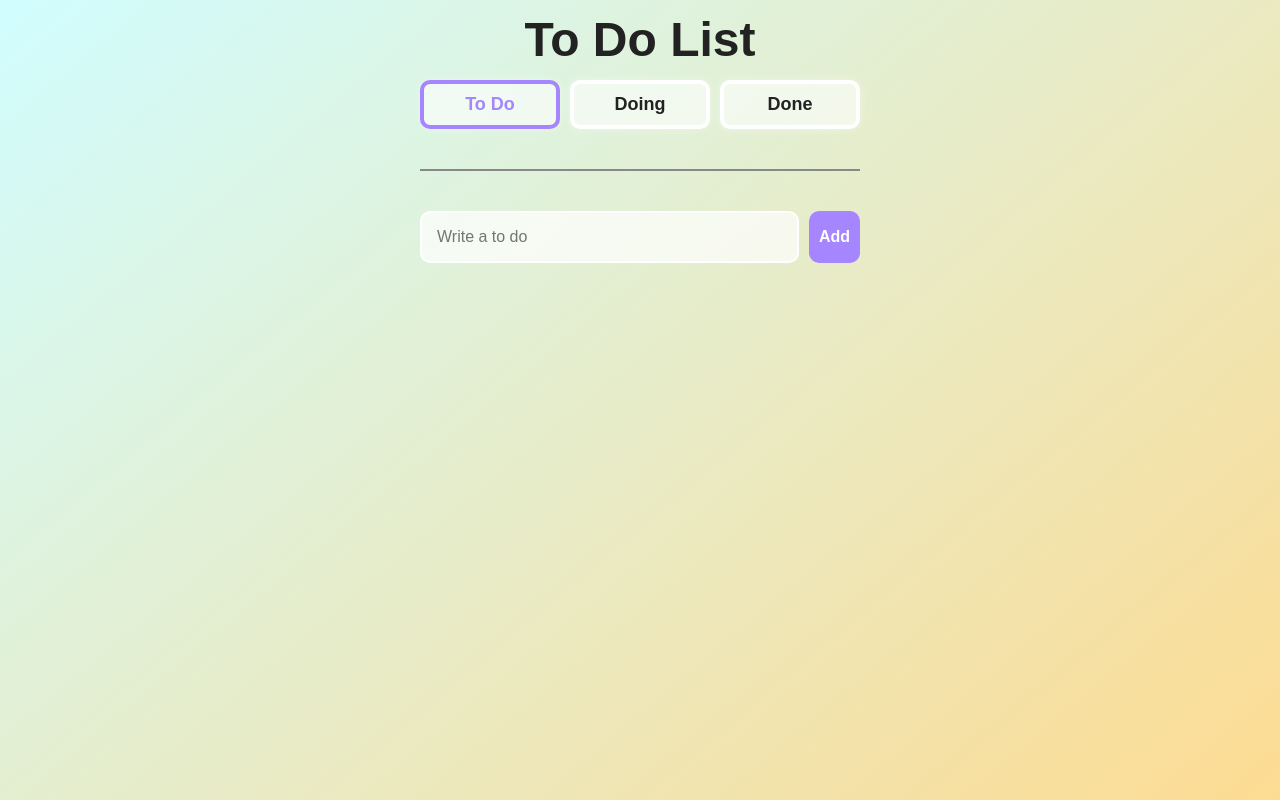
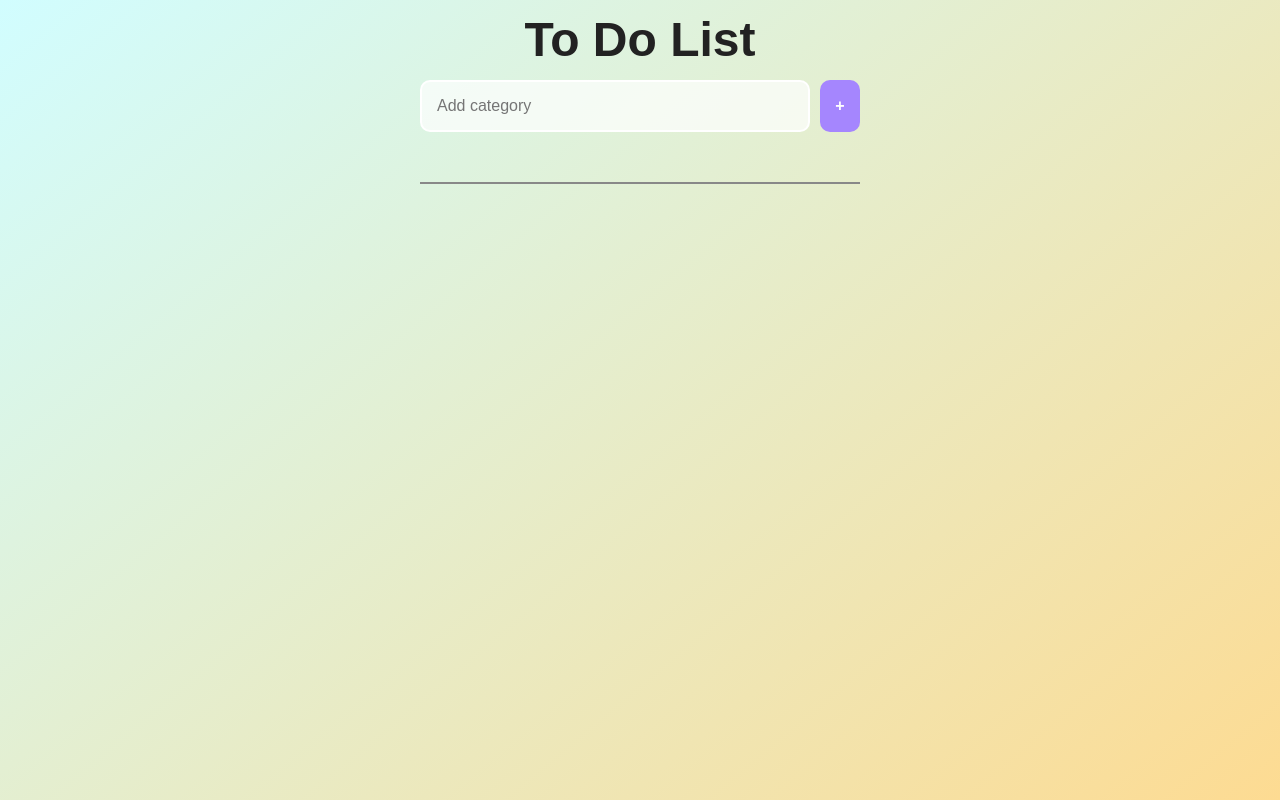
Before and after one commit to hdy86/cate-custom-todolist, a React (Create React App) app: page / in a window 1280 px wide. Built offline with nearby package versions, Linux system fonts and the light colour scheme.

Commit message:
category 추가 기능

```diff
--- a/src/atoms.ts
+++ b/src/atoms.ts
@@ -1,22 +1,24 @@
 import { atom, selector } from "recoil";
 
 export const TODO_KEY = "toDos";
+export const CATEGORIES_KEY = "categories";
 
-export enum Categories {
-  "TO_DO" = "TO_DO",
-  "DOING" = "DOING",
-  "DONE" = "DONE",
-}
-
+const localCategory = localStorage.getItem("categories");
+const localCategoryObj = JSON.parse(localCategory ?? "[]");
 export interface IToDo {
   id: number;
   text: string;
-  category: Categories;
+  category: string;
 }
 
-export const categoryState = atom<Categories>({
+export const categoryState = atom<string>({
   key: "category",
-  default: Categories.TO_DO,
+  default: localCategoryObj.length === 0 ? "" : localCategoryObj[0],
+});
+
+export const categoriesState = atom<string[]>({
+  key: "categories",
+  default: localCategoryObj,
 });
 
 export const toDoState = atom<IToDo[]>({
--- /dev/null
+++ b/src/components/CategoryBtns.tsx
@@ -0,0 +1,100 @@
+import styled from "styled-components";
+import { useEffect } from "react";
+import { useForm } from "react-hook-form";
+import { useRecoilState } from "recoil";
+import { categoriesState, CATEGORIES_KEY, categoryState } from "../atoms";
+
+const Form = styled.form`
+  display: flex;
+  gap: 10px;
+  margin-bottom: 10px;
+`;
+const Input = styled.input`
+  flex: 1;
+  padding: 15px;
+  border: 2px solid #fff;
+  border-radius: 10px;
+  background: rgba(255, 255, 255, 0.7);
+  font-size: 16px;
+  color: ${(props) => props.theme.textColor};
+`;
+const Btn = styled.button`
+  width: 40px;
+  border: none;
+  border-radius: 10px;
+  background: ${(props) => props.theme.accentColor};
+  font-size: 16px;
+  color: ${(props) => props.theme.textColor2};
+  font-weight: bold;
+  cursor: pointer;
+`;
+const ToDoBtnWrap = styled.div`
+  display: grid;
+  grid-template-columns: 1fr 1fr 1fr;
+  gap: 10px;
+  padding-bottom: 40px;
+  margin-bottom: 40px;
+  border-bottom: 2px solid #888;
+`;
+const ToDoBtn = styled.button<{ isActive: boolean }>`
+  padding: 10px;
+  border-width: 4px;
+  border-style: solid;
+  border-color: ${(props) =>
+    props.isActive ? props.theme.accentColor : "#fff"};
+  border-radius: 10px;
+  background: rgba(255, 255, 255, 0.6);
+  box-shadow: 0 0 10px rgba(255, 255, 255, 0.4);
+  font-size: 18px;
+  color: ${(props) =>
+    props.isActive ? props.theme.accentColor : props.theme.textColor};
+  font-weight: bold;
+  cursor: pointer;
+`;
+
+interface IForm {
+  cate: string;
+}
+
+function CategoryBtns() {
+  const [category, setCategory] = useRecoilState(categoryState);
+  const [categories, setCategories] = useRecoilState(categoriesState);
+  const { register, handleSubmit, setValue } = useForm<IForm>();
+  const handleValid = ({ cate }: IForm) => {
+    setCategories((state) => [...state, cate]);
+    setValue("cate", "");
+  };
+  const onClick = (cate: string) => {
+    setCategory(cate);
+  };
+
+  useEffect(() => {
+    localStorage.setItem(CATEGORIES_KEY, JSON.stringify(categories));
+    categories.length === 1 && setCategory(categories[0]);
+  }, [categories]);
+
+  return (
+    <>
+      <Form onSubmit={handleSubmit(handleValid)}>
+        <Input
+          {...register("cate", { required: "Please write Category" })}
+          placeholder={`Add category`}
+        />
+        <Btn>+</Btn>
+      </Form>
+      <ToDoBtnWrap>
+        {categories.map((item) => (
+          <ToDoBtn
+            key={item}
+            isActive={item === category}
+            onClick={() => onClick(item)}
+          >
+            {item}
+          </ToDoBtn>
+        ))}
+      </ToDoBtnWrap>
+    </>
+  );
+}
+
+export default CategoryBtns;
--- a/src/components/CreateToDo.tsx
+++ b/src/components/CreateToDo.tsx
@@ -18,7 +18,7 @@ const Input = styled.input`
   color: ${(props) => props.theme.textColor};
 `;
 const Btn = styled.button`
-  padding: 10px;
+  width: 40px;
   border: none;
   border-radius: 10px;
   background: ${(props) => props.theme.accentColor};
@@ -49,9 +49,9 @@ function CreateToDo() {
     <Form onSubmit={handleSubmit(handleValid)}>
       <Input
         {...register("toDo", { required: "Please write To Do" })}
-        placeholder="Write a to do"
+        placeholder={`Add ${category}'s to do`}
       />
-      <Btn>Add</Btn>
+      <Btn>+</Btn>
     </Form>
   );
 }
--- a/src/components/ToDo.tsx
+++ b/src/components/ToDo.tsx
@@ -1,6 +1,6 @@
 import styled from "styled-components";
-import { useSetRecoilState } from "recoil";
-import { Categories, IToDo, toDoState } from "../atoms";
+import { useRecoilValue, useSetRecoilState } from "recoil";
+import { categoriesState, IToDo, toDoState } from "../atoms";
 
 const Li = styled.li`
   margin: 30px 0;
@@ -23,6 +23,7 @@ const Btn = styled.button`
 `;
 
 function ToDo({ id, text, category }: IToDo) {
+  const categories = useRecoilValue(categoriesState);
   const setToDos = useSetRecoilState(toDoState);
   const onClick = (e: React.MouseEvent<HTMLButtonElement>) => {
     const {
@@ -43,20 +44,13 @@ function ToDo({ id, text, category }: IToDo) {
     <Li>
       <Text>{text}</Text>
       <BtnWrap>
-        {category !== Categories.TO_DO && (
-          <Btn name={Categories.TO_DO} onClick={onClick}>
-            To Do
-          </Btn>
-        )}
-        {category !== Categories.DOING && (
-          <Btn name={Categories.DOING} onClick={onClick}>
-            Doing
-          </Btn>
-        )}
-        {category !== Categories.DONE && (
-          <Btn name={Categories.DONE} onClick={onClick}>
-            Done
-          </Btn>
+        {categories.map(
+          (item) =>
+            item !== category && (
+              <Btn key={item} name={item} onClick={onClick}>
+                {item}
+              </Btn>
+            )
         )}
       </BtnWrap>
     </Li>
--- a/src/components/ToDoList.tsx
+++ b/src/components/ToDoList.tsx
@@ -1,8 +1,9 @@
 import styled from "styled-components";
-import { useRecoilState, useRecoilValue } from "recoil";
-import { toDoSelector, categoryState, Categories } from "../atoms";
+import { useRecoilValue } from "recoil";
+import { categoriesState, toDoSelector } from "../atoms";
 import CreateToDo from "./CreateToDo";
 import ToDo from "./ToDo";
+import CategoryBtns from "./CategoryBtns";
 
 const Container = styled.div`
   max-width: 480px;
@@ -23,29 +24,6 @@ const Title = styled.h1`
     font-size: 30px;
   }
 `;
-const BtnWrap = styled.div`
-  display: grid;
-  grid-template-columns: 1fr 1fr 1fr;
-  gap: 10px;
-  padding-bottom: 40px;
-  margin-bottom: 40px;
-  border-bottom: 2px solid #888;
-`;
-const Btn = styled.button<{ isActive: boolean }>`
-  padding: 10px;
-  border-width: 4px;
-  border-style: solid;
-  border-color: ${(props) =>
-    props.isActive ? props.theme.accentColor : "#fff"};
-  border-radius: 10px;
-  background: rgba(255, 255, 255, 0.6);
-  box-shadow: 0 0 10px rgba(255, 255, 255, 0.4);
-  font-size: 18px;
-  color: ${(props) =>
-    props.isActive ? props.theme.accentColor : props.theme.textColor};
-  font-weight: bold;
-  cursor: pointer;
-`;
 const Ul = styled.ul`
   list-style: none;
   padding: 0 20px;
@@ -53,10 +31,7 @@ const Ul = styled.ul`
 
 function ToDoList() {
   const toDos = useRecoilValue(toDoSelector);
-  const [category, setCategory] = useRecoilState(categoryState);
-  const onClick = (cate: Categories) => {
-    setCategory(cate);
-  };
+  const categories = useRecoilValue(categoriesState);
 
   return (
     <Container>
@@ -64,33 +39,18 @@ function ToDoList() {
         <Title>To Do List</Title>
       </Header>
 
-      <BtnWrap>
-        <Btn
-          isActive={category === Categories.TO_DO}
-          onClick={() => onClick(Categories.TO_DO)}
-        >
-          To Do
-        </Btn>
-        <Btn
-          isActive={category === Categories.DOING}
-          onClick={() => onClick(Categories.DOING)}
-        >
-          Doing
-        </Btn>
-        <Btn
-          isActive={category === Categories.DONE}
-          onClick={() => onClick(Categories.DONE)}
-        >
-          Done
-        </Btn>
-      </BtnWrap>
+      <CategoryBtns />
 
+      {categories.length !== 0 && (
+        <>
           <CreateToDo />
           <Ul>
             {toDos?.map((toDo) => (
               <ToDo key={toDo.id} {...toDo} />
             ))}
           </Ul>
+        </>
+      )}
     </Container>
   );
 }
```
Lines whose indentation alone changed are shown as unchanged.
